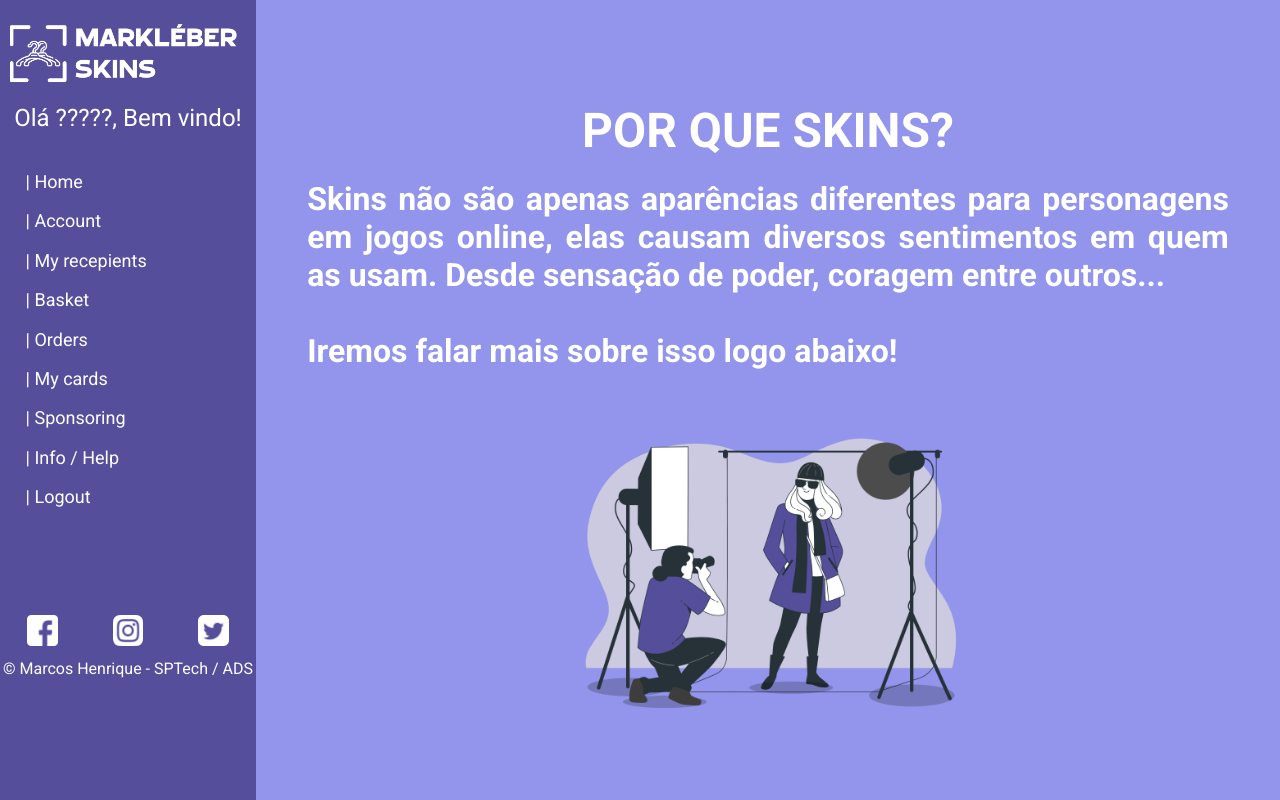
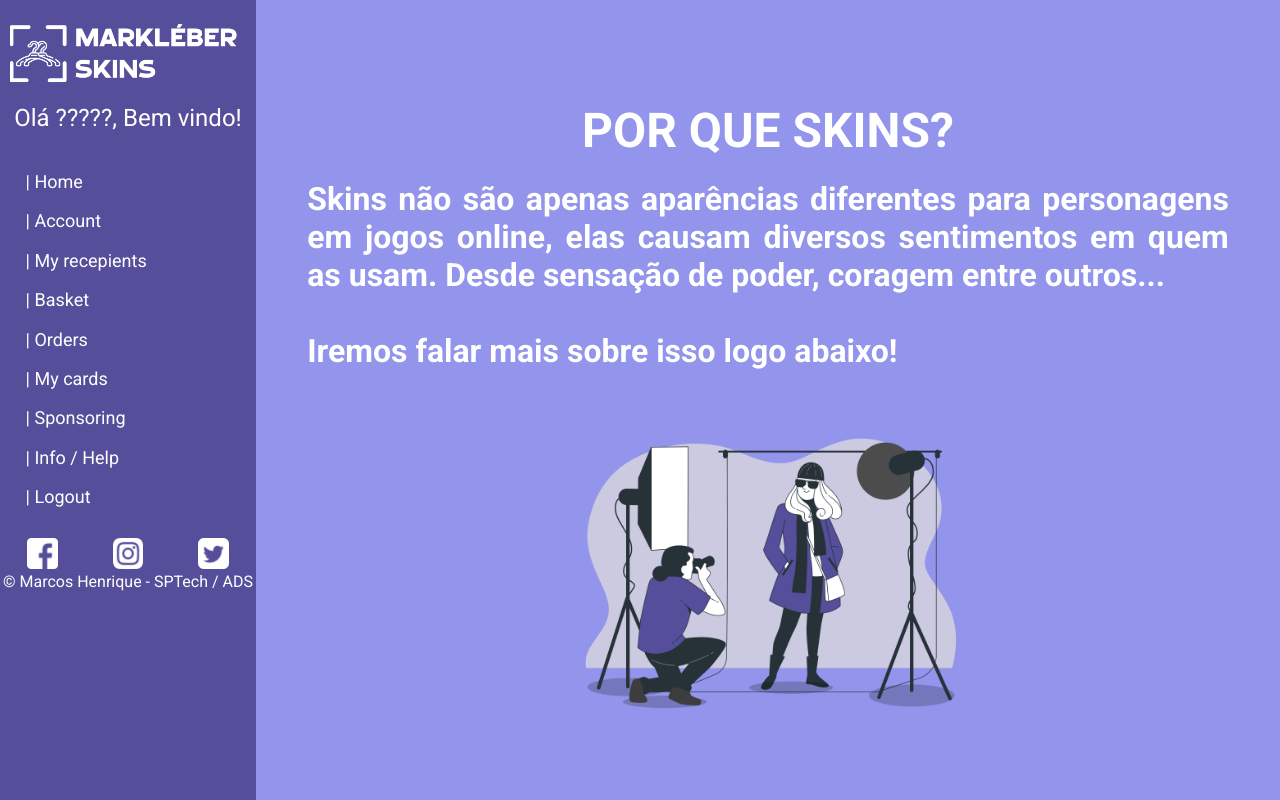
Before and after one commit to Marcos-Boas/final-project-1sem, a plain HTML site: page site-institucional/html/index.html in a window 1280 px wide. Shown: the top 800 px of the page. Drawn offline with Linux system fonts and the light colour scheme.

Commit message:
Espaçamento do conteúdo para a resolução do note da faculdade

```diff
--- a/site-institucional/css/style.css
+++ b/site-institucional/css/style.css
@@ -6,6 +6,10 @@
     scrollbar-color: #554e9a #9d9fe9;
 }
 
+*::-webkit-scrollbar{
+    scrollbar-width:thin;
+    scrollbar-color: #554e9a #9d9fe9;
+}
 html{
     scroll-behavior: smooth;
 }
@@ -76,7 +80,6 @@ ul {
 
 
 .rodape{
-    margin-top: 30%;
     display: flex;
     justify-content: space-around;
     width: 100%;
@@ -92,7 +95,7 @@ ul {
 }
 
 .copyright{
-    margin-top: 5%;
+    margin-top: 1%;
     text-align: center;
 }
 /* FINAL - MENU LATERAL */
```
